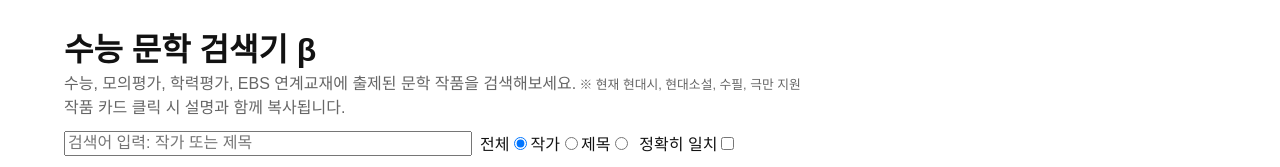
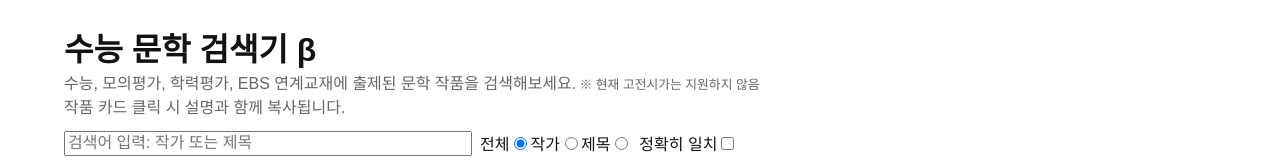
Before and after one commit to zanmulgyeol/litfind, a React (Create React App) app: page / in a window 1280 px wide. Shown: the top 167 px of the page. Built offline with nearby package versions, Linux system fonts and the light colour scheme.

Commit message:
fixed subdetail

```diff
--- a/src/App.js
+++ b/src/App.js
@@ -7,7 +7,7 @@ function Title(){
   return(
     <div className='box'>
       <h1>수능 문학 검색기 β</h1>
-      <div className='detail'>수능, 모의평가, 학력평가, EBS 연계교재에 출제된 문학 작품을 검색해보세요.<span className='subdetail'>※ 현재 현대시, 현대소설, 수필, 극만 지원</span></div>
+      <div className='detail'>수능, 모의평가, 학력평가, EBS 연계교재에 출제된 문학 작품을 검색해보세요.<span className='subdetail'>※ 현재 고전시가는 지원하지 않음</span></div>
       <div className='detail'>작품 카드 클릭 시 설명과 함께 복사됩니다.</div>
     </div>
   )
```
